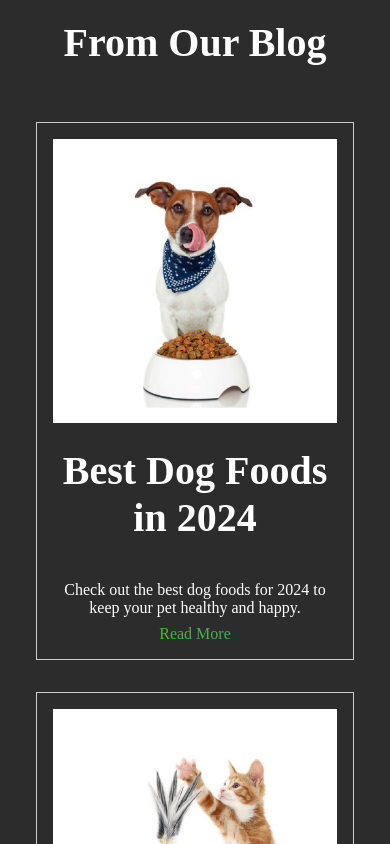
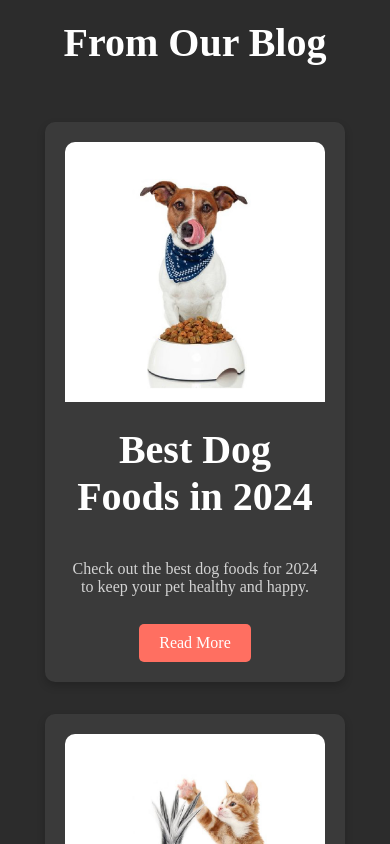
Before and after one commit to benlaguroun/Webstack---Portfolio-Project, a React (Create React App) app in the folder pet-care-ecommerce/pet-care/: page / in a window 390 px wide. Shown: the part 4640-5484 px from the top of the page. Built offline with nearby package versions, Linux system fonts and the light colour scheme; data requests are answered from the project's data file.

Commit message:
make blog card responsive

```diff
--- a/pet-care-ecommerce/pet-care/src/components/BlogCard.css
+++ b/pet-care-ecommerce/pet-care/src/components/BlogCard.css
@@ -1,34 +1,52 @@
 /* src/components/BlogCard.css */
 .blog-card {
-  border: 1px solid #ccc;
-  padding: 16px;
+  background-color: #3a3a3a; /* Slightly lighter background for cards */
+  border: none; /* Remove default border */
+  border-radius: 10px; /* Rounded corners */
+  padding: 20px;
   margin: 16px;
   text-align: center;
   flex: 1 1 calc(33.333% - 32px); /* Adjust the width for larger screens */
+  max-width: 300px; /* Add a maximum width to prevent cards from getting too large */
   box-sizing: border-box;
+  box-shadow: 0 4px 8px rgba(0, 0, 0, 0.2); /* Add a shadow effect */
+  transition: transform 0.3s; /* Smooth hover effect */
+}
+
+.blog-card:hover {
+  transform: translateY(-10px); /* Lift the card slightly on hover */
 }
 
 .blog-card img {
   max-width: 100%;
   height: auto;
+  border-radius: 10px 10px 0 0; /* Rounded top corners */
 }
 
 .blog-card h2 {
-  font-size: 1.5em;
+  font-size: 1.8em;
   margin: 0.5em 0;
+  color: #ffffff; /* White text color */
 }
 
 .blog-card p {
   margin: 0.5em 0;
+  color: #d3d3d3; /* Lighter text color for contrast */
 }
 
 .blog-card .read-more {
-  color: #4CAF50;
+  display: inline-block;
+  margin-top: 20px;
+  padding: 10px 20px;
+  background-color: #ff6f61;
+  color: white;
   text-decoration: none;
+  border-radius: 5px;
+  transition: background-color 0.3s;
 }
 
 .blog-card .read-more:hover {
-  text-decoration: underline;
+  background-color: #ff3b2f;
 }
 
 /* Responsive styles */
```
